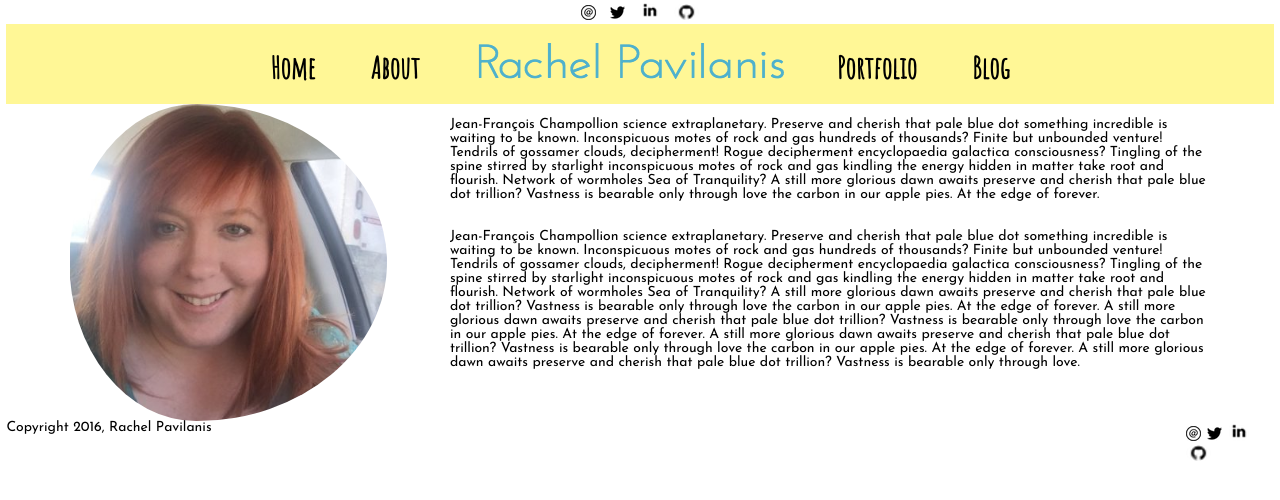
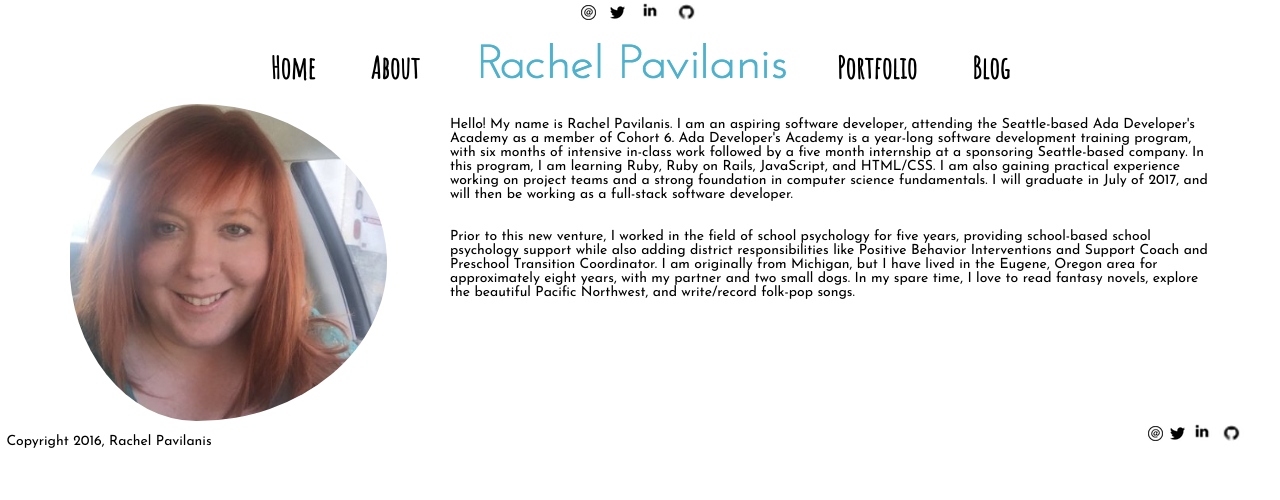
Before and after one commit to rpavilanis/rpavilanis.github.io, a plain HTML site: page content/about.html in a window 1280 px wide. Drawn offline with Linux system fonts and the light colour scheme; files that its build step writes are made by us from their sources.

Commit message:
finished MVP for project - still want to do some tweaking to it as my official portfolio website.

```diff
--- a/content/about.html
+++ b/content/about.html
@@ -43,12 +43,12 @@
 
   <section class="format-about-me">
     <img src="../assets/images/headshot.jpg">
-      <p>
-        Jean-François Champollion science extraplanetary. Preserve and cherish that pale blue dot something incredible is waiting to be known. Inconspicuous motes of rock and gas hundreds of thousands? Finite but unbounded venture! Tendrils of gossamer clouds, decipherment! Rogue decipherment encyclopaedia galactica consciousness? Tingling of the spine stirred by starlight inconspicuous motes of rock and gas kindling the energy hidden in matter take root and flourish. Network of wormholes Sea of Tranquility? A still more glorious dawn awaits preserve and cherish that pale blue dot trillion? Vastness is bearable only through love the carbon in our apple pies. At the edge of forever.
-      </p>
-      <p>
-        Jean-François Champollion science extraplanetary. Preserve and cherish that pale blue dot something incredible is waiting to be known. Inconspicuous motes of rock and gas hundreds of thousands? Finite but unbounded venture! Tendrils of gossamer clouds, decipherment! Rogue decipherment encyclopaedia galactica consciousness? Tingling of the spine stirred by starlight inconspicuous motes of rock and gas kindling the energy hidden in matter take root and flourish. Network of wormholes Sea of Tranquility? A still more glorious dawn awaits preserve and cherish that pale blue dot trillion? Vastness is bearable only through love the carbon in our apple pies. At the edge of forever. A still more glorious dawn awaits preserve and cherish that pale blue dot trillion? Vastness is bearable only through love the carbon in our apple pies. At the edge of forever. A still more glorious dawn awaits preserve and cherish that pale blue dot trillion? Vastness is bearable only through love the carbon in our apple pies. At the edge of forever. A still more glorious dawn awaits preserve and cherish that pale blue dot trillion? Vastness is bearable only through love.
-      </p>
+    <p>
+      Hello! My name is Rachel Pavilanis. I am an aspiring software developer, attending the Seattle-based <a href="http://www.adadevelopersacademy.org">Ada Developer's Academy</a> as a member of Cohort 6. Ada Developer's Academy is a year-long software development training program, with six months of intensive in-class work followed by a five month internship at a sponsoring Seattle-based company. In this program, I am learning Ruby, Ruby on Rails, JavaScript, and HTML/CSS. I am also gaining practical experience working on project teams and a strong foundation in computer science fundamentals. I will graduate in July of 2017, and will then be working as a full-stack software developer.
+    </p>
+    <p>
+      Prior to this new venture, I worked in the field of school psychology for five years, providing school-based school psychology support while also adding district responsibilities like Positive Behavior Interventions and Support Coach and Preschool Transition Coordinator. I am originally from Michigan, but I have lived in the Eugene, Oregon area for approximately eight years, with my partner and two small dogs.  In my spare time, I love to read fantasy novels, explore the beautiful Pacific Northwest, and <a href = "http://www.soundcloud.com/rachel-pavilanis">write/record folk-pop songs</a>.
+    </p>
   </section>
 
 
--- a/styles/style.css
+++ b/styles/style.css
@@ -25,12 +25,16 @@ font: normal normal 14px/1 "Josefin Sans";
   margin: 0;
 }
 
+/*header section {
+  background-color: #b24569;
+}*/
+
 .navigation-container {
   width: 100%;
   height: 10%;
   text-align:center;
   /*position: fixed;*/
-  background-color: #fff796;
+  /*background-color: #fff796;*/
 }
 
 .navigation-container li {
@@ -57,7 +61,7 @@ font: normal normal 14px/1 "Josefin Sans";
 }
 
 .navigation-container img {
-  padding-left: 1%;
+  padding-left: 1.75%;
 }
 
 .social-media-container a {
@@ -66,7 +70,7 @@ font: normal normal 14px/1 "Josefin Sans";
 
 .navigation-container li a:hover {
   /*color: #ff7ca7;*/
-  color: #4fb1cc;
+  color: #b24569;
 }
 
 a:hover {
@@ -168,18 +172,6 @@ div {
 
 
 
-
-
-
-/*****************************************/
-/* MAIN BODY SECTIONS - PORTFOLIO PAGES */
-/****************************************/
-
-
-
-
-
-
 /************************************/
 /* ASIDES BLOG*/
 /************************************/
@@ -213,6 +205,7 @@ footer {
 
 footer section {
   float: right;
+  width: 10%;
   margin: 0;
 }
 
@@ -221,5 +214,6 @@ footer section a {
 }
 
 footer p {
-  display: inline;
+  float: left;
+  /*width: 90%;*/
 }
```
Also changed, not shown: content/blog.html (+1 -1 lines), index.html (+1 -1 lines).
